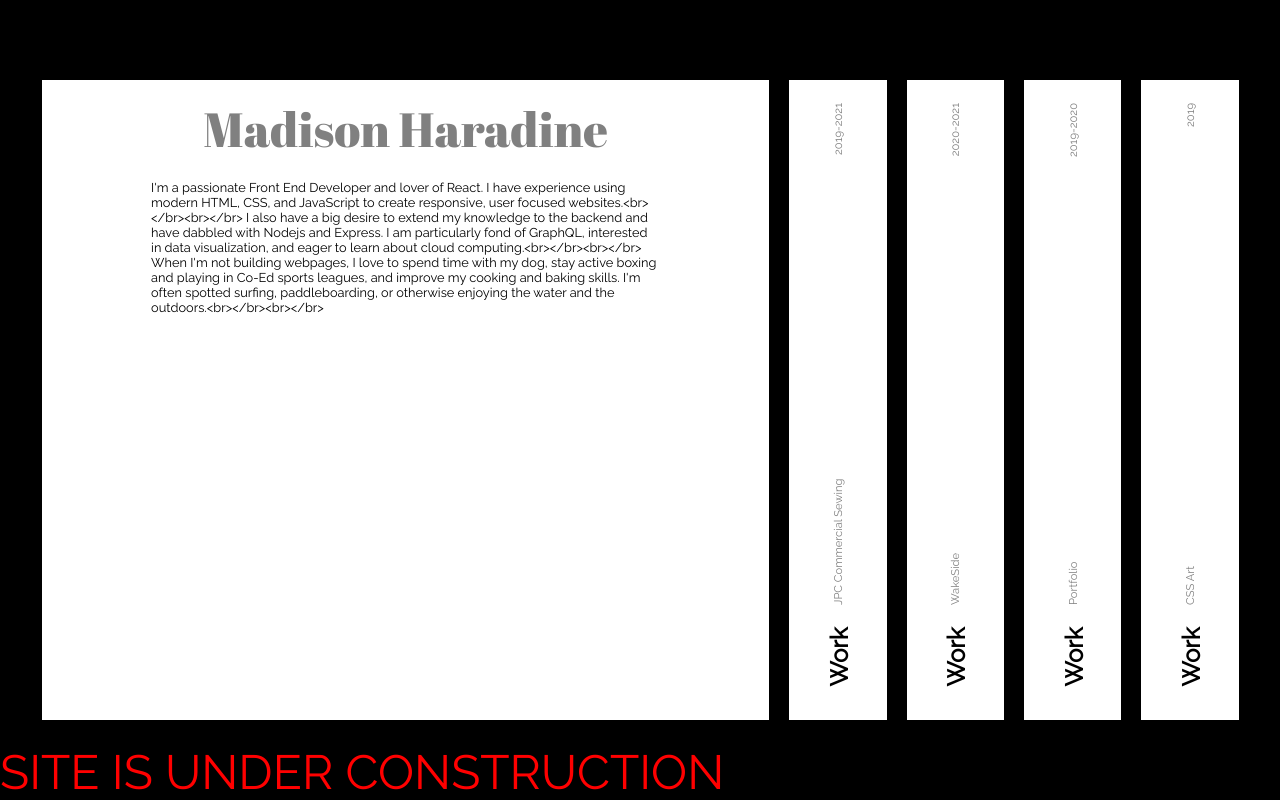
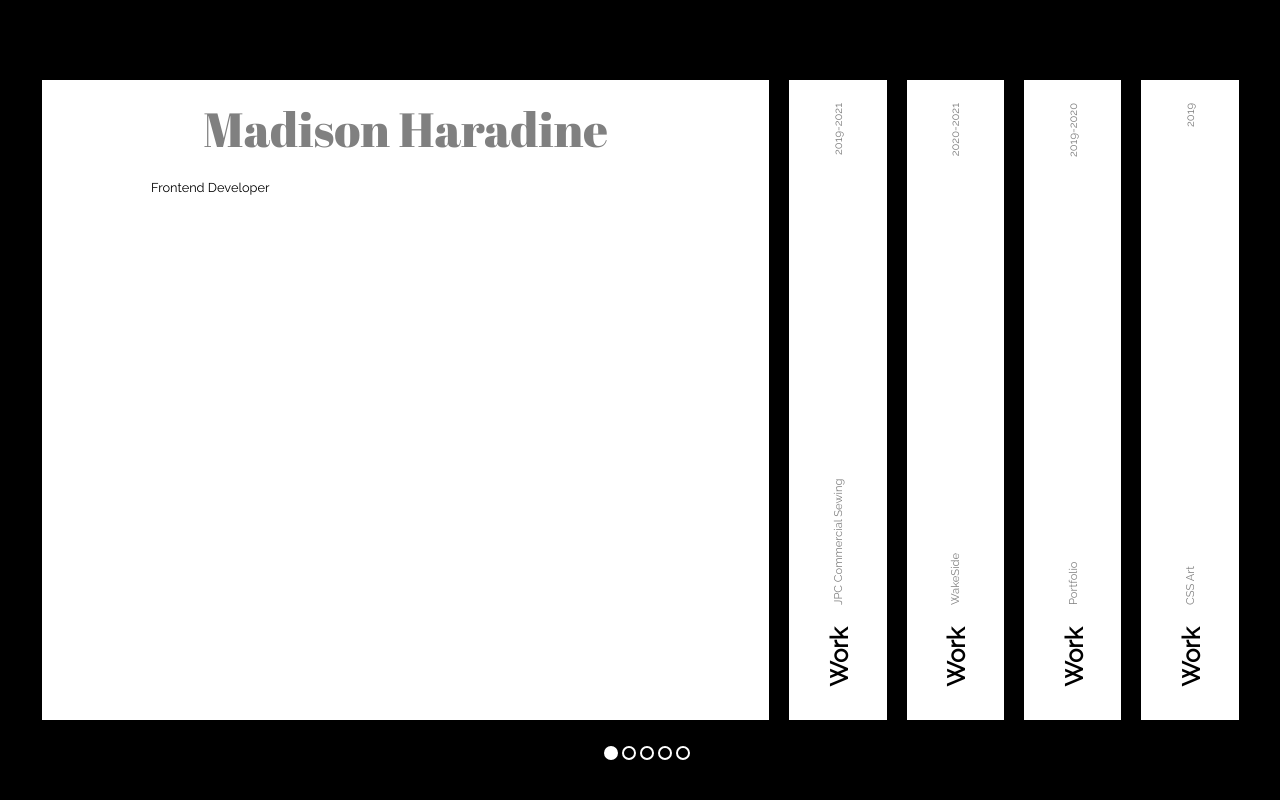
Before and after one commit to madihara/portfolio-2020, a React (Create React App) app: page / in a window 1280 px wide. Built offline with nearby package versions, Linux system fonts and the light colour scheme.

Commit message:
cleaning up state and active class

```diff
--- a/src/App.js
+++ b/src/App.js
@@ -1,6 +1,7 @@
 
 // import MainSection from './components/MainSection'
-import DataRender from './components/Data'
+import DataRender from './components/Main'
+import ScrollBar from './components/ScrollBar'
 
 
 function App() {
--- a/src/components/Data.js
+++ /dev/null
@@ -1,55 +0,0 @@
-import React, {useState} from 'react'
-
-import {Main, ColumnWork, WorkTitle, Description, Date, Wrapper, Image, Info, HiddenSection, Column, Link} from './Styles'
-
-import {data} from '../variables/Data'
-
-
-const DataRender = () => {
-  const [active, setActive] = useState({name:'Madison Haradine'});
-  console.log(active)
-  return(
-    <>
-    <Main>
-      {data.map((item, index)=>(
-          <ColumnWork active={active.name === item.description}
-          onClick={() => setActive({
-            name: item.description })}>
-          <div>
-            <Date active={active.name === item.description}>{item.date}</Date>
-          </div>
-          <Wrapper active={active.name === item.description}>
-            <Description active={active.name === item.description}>{item.description}</Description>
-            <WorkTitle active={active.name === item.description} >{item.title}</WorkTitle>`
-
-          </Wrapper>
-          {item.image ? <Image active={active.name === item.description} src={item.image} /> : null}
-
-          <Info active={active.name === item.description}>
-            {item.info}
-          </Info>
-          <HiddenSection active={active.name === item.description}>
-            {item.icons ? item.icons.map((icon, index) => (
-              <Column>
-                {icon.icon} {icon.name}
-              </Column>
-            )) : null}
-          </HiddenSection>
-          {item.link ? (
-            <Link
-            target="_blank"
-            active={active.name === item.description}
-            href={item.link.linkhref}>{item.link.name}</Link>
-          ) : null }
-          </ColumnWork>
-        ))}
-
-
-    </Main>
-    <div style={{color: 'red', position: 'absolute', bottom: '0', fontSize:'3rem'}}>SITE IS UNDER CONSTRUCTION</div>
-    </>
-  )
-}
-
-
-export default DataRender
--- /dev/null
+++ b/src/components/Main.js
@@ -0,0 +1,64 @@
+import React, {useState} from 'react'
+
+import {Main, ColumnWork, WorkTitle, Description, Date, Wrapper, Image, Info, HiddenSection, Column, Link, Scroll, Dot} from './Styles'
+
+import {data} from '../variables/Data'
+
+
+const DataRender = () => {
+  const [active, setActive] = useState(0);
+  console.log(active)
+  return(
+    <>
+    <Main>
+      {data.map((item, index)=>(
+          <ColumnWork active={active === index}
+          onClick={() => setActive(
+             index )}>
+          <div>
+            <Date active={active === index}>{item.date}</Date>
+          </div>
+          <Wrapper active={active === index}>
+            <Description active={active === index}>{item.description}</Description>
+            <WorkTitle active={active === index} >{item.title}</WorkTitle>`
+
+          </Wrapper>
+          {item.image ? <Image active={active === index} src={item.image} /> : null}
+
+          <Info active={active === index}>
+            {item.info}
+          </Info>
+          <HiddenSection active={active === index}>
+            {item.icons ? item.icons.map((icon, index) => (
+              <Column>
+                {icon.icon} {icon.name}
+              </Column>
+            )) : null}
+          </HiddenSection>
+          {item.link ? (
+            <Link
+            target="_blank"
+            active={active === index}
+            href={item.link.linkhref}>{item.link.name}</Link>
+          ) : null }
+          </ColumnWork>
+        ))}
+
+
+    </Main>
+    <Scroll>
+    {data.map((item, index)=> {
+      return(
+        <Dot
+          onClick={() => setActive(index)}
+          active={active === index} />
+      )
+    })}
+    </Scroll>
+    {/* <div style={{color: 'red', position: 'absolute', bottom: '0', fontSize:'3rem'}}>SITE IS UNDER CONSTRUCTION</div> */}
+    </>
+  )
+}
+
+
+export default DataRender
--- /dev/null
+++ b/src/components/ScrollBar.jsx
@@ -0,0 +1,38 @@
+import React from 'react'
+import styled from 'styled-components'
+
+const ScrollBar = () => {
+  return(
+    <>
+    <Scroll>
+      <Dot active='active'/>
+      <Dot />
+    </Scroll>
+    </>
+  )
+}
+
+export default ScrollBar
+
+const Scroll = styled.div`
+  position: absolute;
+  bottom: 0;
+  left: 50%;
+  color: white;
+  display: flex;
+`
+
+const Dot = styled.section`
+  height: 15px;
+  width: 15px;
+  margin: 10px 2px;
+  background-color: transparent;
+  border-radius: 50%;
+  border: 2px solid white;
+
+  ${({active}) =>
+    active &&`
+      background-color: white;
+    `
+  }
+`
--- a/src/components/Styles.js
+++ b/src/components/Styles.js
@@ -178,3 +178,28 @@ const Icon = styled.a`
   color: black;
   text-decoration: none;
 `
+
+
+export const Scroll = styled.div`
+  position: absolute;
+  bottom: 30px;
+  left: 47%;
+  color: white;
+  display: flex;
+`
+
+export const Dot = styled.section`
+  height: 10px;
+  width: 10px;
+  margin: 10px 2px;
+  background-color: transparent;
+  border-radius: 50%;
+  border: 2px solid white;
+  cursor: pointer;
+
+  ${({active}) =>
+    active &&`
+      background-color: white;
+    `
+  }
+`
--- a/src/variables/Data.js
+++ b/src/variables/Data.js
@@ -15,11 +15,7 @@ export const data = [
     date: 'Web Dev',
     description: 'Madison Haradine',
     title: 'About',
-    info: `I'm a passionate Front End Developer and lover of React. I have experience using modern HTML, CSS, and JavaScript to create responsive, user focused websites.<br></br><br></br>
-
-    I also have a big desire to extend my knowledge to the backend and have dabbled with Nodejs and Express. I am particularly fond of GraphQL, interested in data visualization, and eager to learn about cloud computing.<br></br><br></br>
-
-    When I'm not building webpages, I love to spend time with my dog, stay active boxing and playing in Co-Ed sports leagues, and improve my cooking and baking skills. I'm often spotted surfing, paddleboarding, or otherwise enjoying the water and the outdoors.<br></br><br></br>`,
+    info: 'Frontend Developer',
     image: null,
   },
   {
@@ -83,5 +79,6 @@ export const data = [
       name: 'CodePen',
       linkhref: 'https://codepen.io/madihara/pen/bGGPLBP'
     }
-  }
+  },
+
 ]
```
Also changed, not shown: src/styles/styles.jsx (+24 -0 lines).
